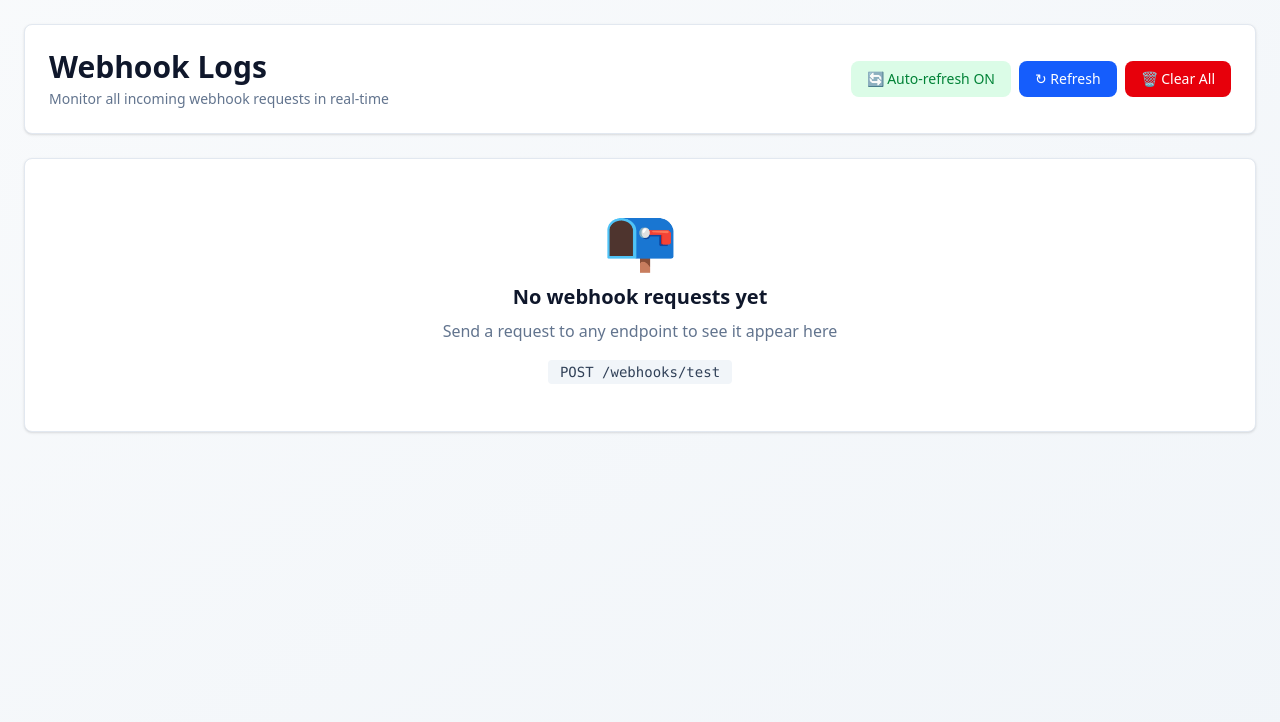
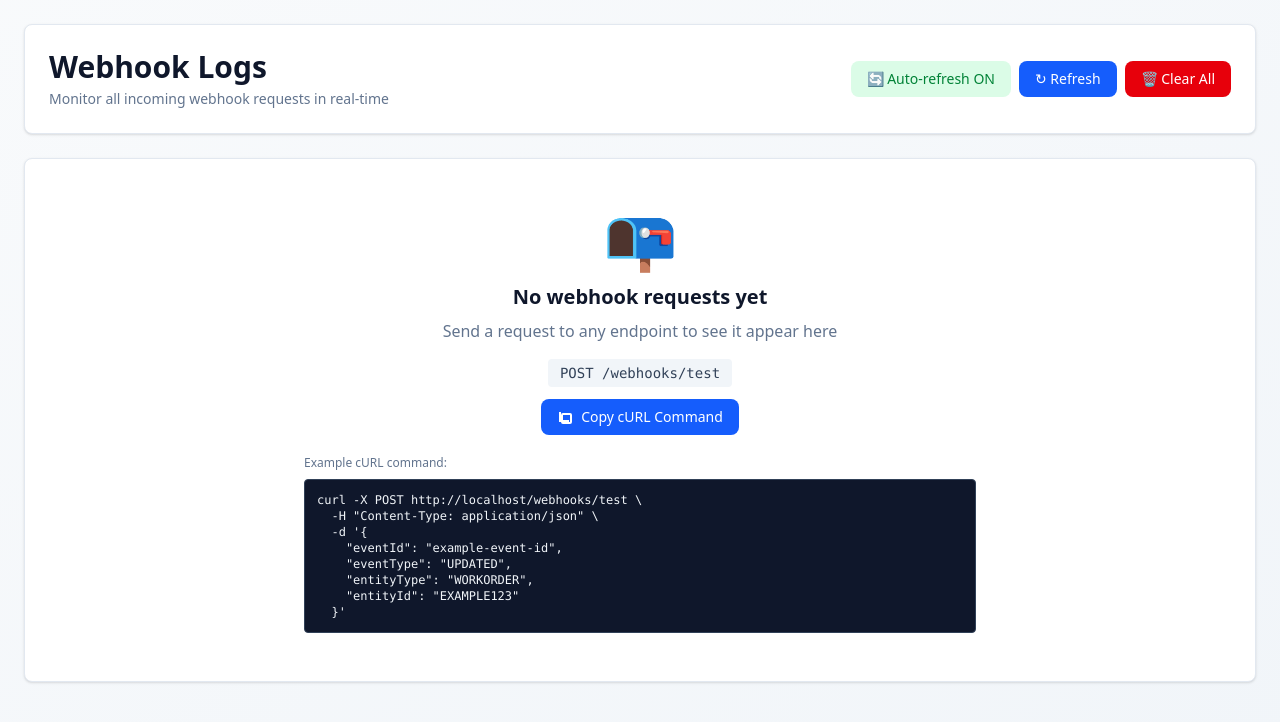
Before and after one commit to ashchan3811/mock-webhooks, a Next.js app: page / in a window 1280 px wide. Shown: the top 722 px of the page. Built offline with nearby package versions, Linux system fonts and the light colour scheme.

Commit message:
Add cURL command functionality to LogsPage: implement methods to generate and copy a cURL command for webhook testing, enhancing user experience with example command display and improved layout.

```diff
--- a/app/page.tsx
+++ b/app/page.tsx
@@ -72,6 +72,31 @@ export default function LogsPage() {
   const copyToClipboard = (text: string) => {
     navigator.clipboard.writeText(text);
     alert("Copied to clipboard!");
+  };
+
+  const getWebhookUrl = () => {
+    if (typeof window !== "undefined") {
+      const baseUrl = window.location.origin;
+      return `${baseUrl}/webhooks/test`;
+    }
+    return "";
+  };
+
+  const getCurlCommand = () => {
+    const url = getWebhookUrl();
+    return `curl -X POST ${url} \\
+  -H "Content-Type: application/json" \\
+  -d '{
+    "eventId": "example-event-id",
+    "eventType": "UPDATED",
+    "entityType": "WORKORDER",
+    "entityId": "EXAMPLE123"
+  }'`;
+  };
+
+  const copyCurlCommand = () => {
+    const curlCommand = getCurlCommand();
+    copyToClipboard(curlCommand);
   };
 
   useEffect(() => {
@@ -208,9 +233,27 @@ export default function LogsPage() {
             <p className="text-slate-500 mb-4">
               Send a request to any endpoint to see it appear here
             </p>
-            <code className="bg-slate-100 px-3 py-1 rounded text-sm text-slate-700">
-              POST /webhooks/test
-            </code>
+            <div className="flex flex-col items-center gap-3">
+              <code className="bg-slate-100 px-3 py-1 rounded text-sm text-slate-700">
+                POST /webhooks/test
+              </code>
+              <button
+                onClick={copyCurlCommand}
+                className="flex items-center gap-2 px-4 py-2 bg-blue-600 text-white rounded-lg hover:bg-blue-700 transition font-medium text-sm cursor-pointer"
+              >
+                <svg width="16" height="16" viewBox="0 0 16 16" fill="none" stroke="currentColor" strokeWidth="2">
+                  <rect x="5" y="5" width="9" height="9" rx="1" />
+                  <path d="M3 3v9h9" />
+                </svg>
+                Copy cURL Command
+              </button>
+              <div className="mt-2 text-left max-w-2xl w-full">
+                <p className="text-xs text-slate-500 mb-2">Example cURL command:</p>
+                <pre className="bg-slate-900 text-slate-100 p-3 rounded text-xs overflow-x-auto border border-slate-700">
+                  {getCurlCommand()}
+                </pre>
+              </div>
+            </div>
           </div>
         ) : (
           <div className="grid grid-cols-1 lg:grid-cols-2 gap-6">
@@ -366,7 +409,7 @@ export default function LogsPage() {
                           </h3>
                           <button
                             onClick={() => copyToClipboard(JSON.stringify(selectedLog.queryParams, null, 2))}
-                            className="text-xs text-blue-600 hover:text-blue-700"
+                            className="text-xs text-blue-600 hover:text-blue-700 cursor-pointer"
                           >
                             Copy
                           </button>
@@ -386,7 +429,7 @@ export default function LogsPage() {
                           </h3>
                           <button
                             onClick={() => copyToClipboard(JSON.stringify(selectedLog.headers, null, 2))}
-                            className="text-xs text-blue-600 hover:text-blue-700"
+                            className="text-xs text-blue-600 hover:text-blue-700 cursor-pointer"
                           >
                             Copy
                           </button>
@@ -413,7 +456,7 @@ export default function LogsPage() {
                                 : JSON.stringify(selectedLog.body, null, 2)
                             )
                           }
-                          className="text-xs text-blue-600 hover:text-blue-700"
+                          className="text-xs text-blue-600 hover:text-blue-700 cursor-pointer"
                         >
                           Copy
                         </button>
```
